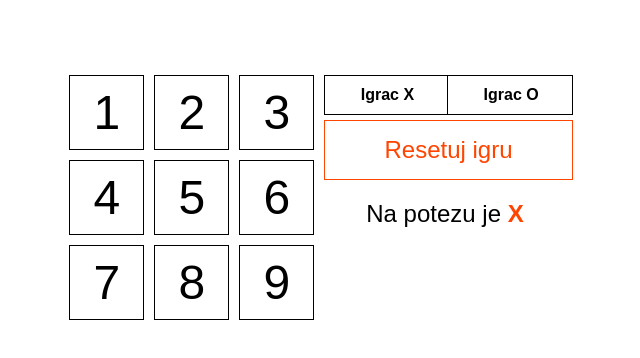
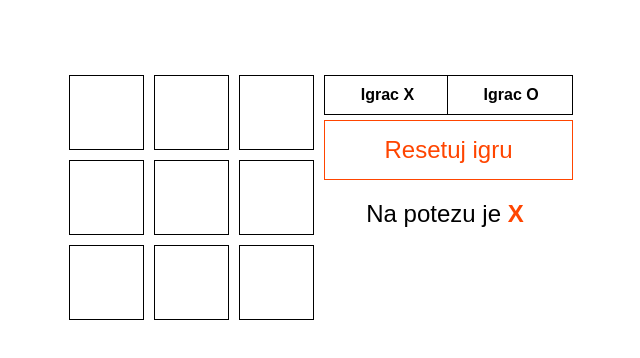
Before and after one commit to Panke2000/uwp-xox, a plain HTML site: page index.html in a window 1280 px wide. Shown: the whole page, without its empty margins (324-964 px from the left). Drawn offline with Linux system fonts and the light colour scheme.

Commit message:
Izbacio brojke

```diff
--- a/index.html
+++ b/index.html
@@ -12,19 +12,19 @@
     <div class="container">
         <div id="xox" class="sub-container wrap">
             <div class="xox-red">
-                <div id="1" class="xox-celija">1</div>
-                <div id="2" class="xox-celija">2</div>
-                <div id="3" class="xox-celija">3</div>
+                <div id="1" class="xox-celija"></div>
+                <div id="2" class="xox-celija"></div>
+                <div id="3" class="xox-celija"></div>
             </div>
             <div class="xox-red">
-                <div id="4" class="xox-celija">4</div>
-                <div id="5" class="xox-celija">5</div>
-                <div id="6" class="xox-celija">6</div>
+                <div id="4" class="xox-celija"></div>
+                <div id="5" class="xox-celija"></div>
+                <div id="6" class="xox-celija"></div>
             </div>
             <div class="xox-red">
-                <div id="7" class="xox-celija">7</div>
-                <div id="8" class="xox-celija">8</div>
-                <div id="9" class="xox-celija">9</div>
+                <div id="7" class="xox-celija"></div>
+                <div id="8" class="xox-celija"></div>
+                <div id="9" class="xox-celija"></div>
             </div>
         </div>
         <div id="rezultat" class="sub-container">
--- a/main.js
+++ b/main.js
@@ -9,7 +9,7 @@ let tabelaIgracO = document.getElementById('tabela-igrac-o');
 var xoxNodes = document.querySelectorAll('.xox-celija');
 
 document.addEventListener('click', (event) => {
-    let clickedTarget = event.target.innerHTML;
+    let clickedTarget = event.target.id;
 
     switch(clickedTarget) {
 
@@ -457,7 +457,7 @@ document.addEventListener('click', (event) => {
             }
             break;
 
-            case 'Resetuj igru':
+            case 'reset':
 
                 console.log('dugme za reset');
 
@@ -471,7 +471,7 @@ document.addEventListener('click', (event) => {
 
                 pobeda = false;
                 for(let i = 0; i < xoxNodes.length; ++i){
-                    xoxNodes[i].innerHTML = i + 1;
+                    xoxNodes[i].innerHTML = '';
                     xoxNodes[i].style.color = 'black';
                 }
 
```
